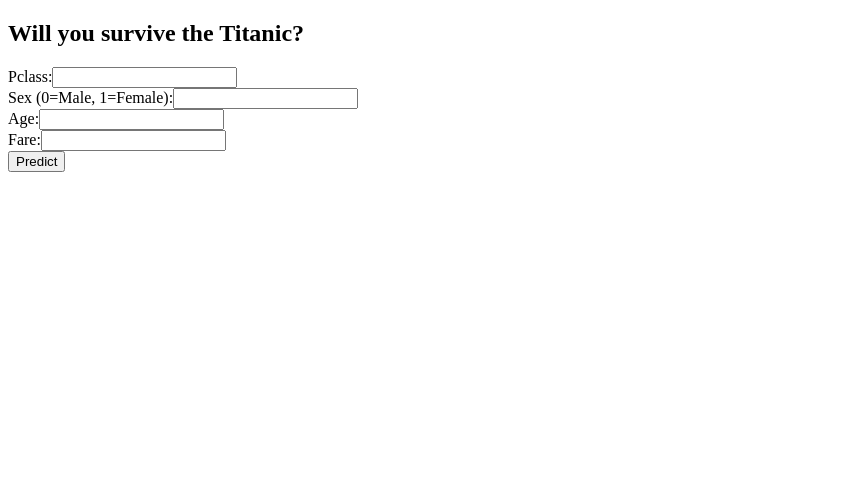
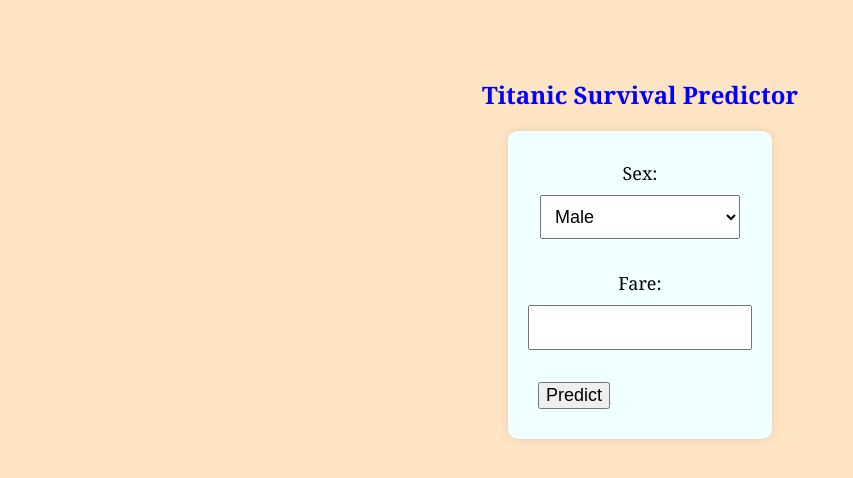
Before and after one commit to punuka/Flast, a Flask app: page / in a window 1280 px wide. Shown: the top 478 px of the page, without its empty margins (0-853 px from the left). Run offline with Flask 3, Linux system fonts and the light colour scheme; parts of the project's set-up code (start-up, migrations or seed data) failed here and were passed over.

Commit message:
initial commit

```diff
--- a/app.py
+++ b/app.py
@@ -1,16 +1,16 @@
-from flask import Flask, request, render_template
+from flask import Flask,render_template,request
 import joblib
-import numpy as np
-app = Flask(__name__)
+app=Flask(__name__)
 model = joblib.load('titanic_model.pkl')
-@app.route('/')
+@app.route("/")
 def home():
     return render_template('index.html')
-@app.route('/predict', methods=['POST'])
+@app.route("/predict", methods=["POST"])
 def predict():
-    features = [float(x) for x in request.form.values()]
-    prediction = model.predict([features])[0]
-    return render_template('index.html', prediction_text='Survived' if prediction == 1 else
-'Not Survived')
+    sex = 1 if request.form['sex'] == 'female' else 0
+    fare = float(request.form['fare'])
+    prediction = model.predict([[sex,fare]])[0]
+    result = "Survived" if prediction == 1 else 'Did not Survive'
+    return render_template('index.html', prediction = result)
 if __name__ == '__main__':
-    app.run(debug=True)
+    app.run(debug = True)
--- a/templates/index.html
+++ b/templates/index.html
@@ -1,19 +1,23 @@
 <!DOCTYPE html>
 <html>
-<head><title>Titanic Survival Prediction</title></head>
+<head>
+    <title>Titanic Survival Predictor</title>
+    <link rel = "stylesheet" href="/static/style.css">
+</head>
 <body>
-<h2>Will you survive the Titanic?</h2>
-
-<form action="/predict" method="post">
-<label>Pclass:</label><input type="number" name="pclass" required><br>
-<label>Sex (0=Male, 1=Female):</label><input type="number" name="sex"
-required><br>
-<label>Age:</label><input type="number" name="age" required><br>
-<label>Fare:</label><input type="number" name="fare" required><br>
-<input type="submit" value="Predict">
-</form>
-{% if prediction_text %}
-<h3>{{ prediction_text }}</h3>
-{% endif %}
+    <h2>Titanic Survival Predictor</h2>
+    <form action = "/predict" method="POST">
+        <label>Sex: </label>
+        <select name = "sex">
+            <option value = "male">Male</option>
+            <option value = "female">Female</option>
+        </select><br>
+        <label>Fare: </label>
+        <input type="text" name="fare"><br>
+        <input type="submit" value ="Predict">
+    </form>
+    {% if prediction %}
+        <h3>Result: {{prediction}}</h3>
+    {% endif %}
 </body>
 </html>
```
Also changed, not shown: train_model.py (+10 -15 lines).
